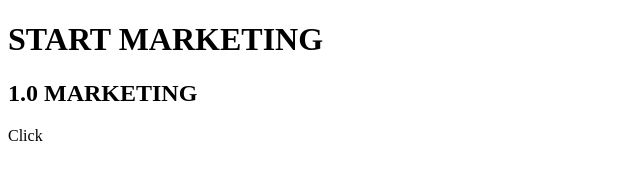
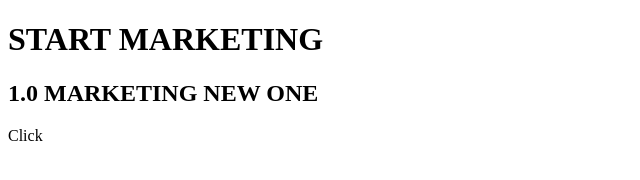
Before and after one commit to sclaudel13/apptest, a plain HTML site: page index.html in a window 1280 px wide. Shown: the whole page, without its empty margins (0-640 px from the left). Drawn offline with Linux system fonts and the light colour scheme.

Commit message:
Changed header

```diff
--- a/index.html
+++ b/index.html
@@ -6,7 +6,7 @@
   </head>
   <body>
     <h1>START MARKETING</h1>
-    <h2>1.0 MARKETING</h2>
+    <h2>1.0 MARKETING NEW ONE</h2>
     <label for="">Click</label>
   </body>
 </html>
```
